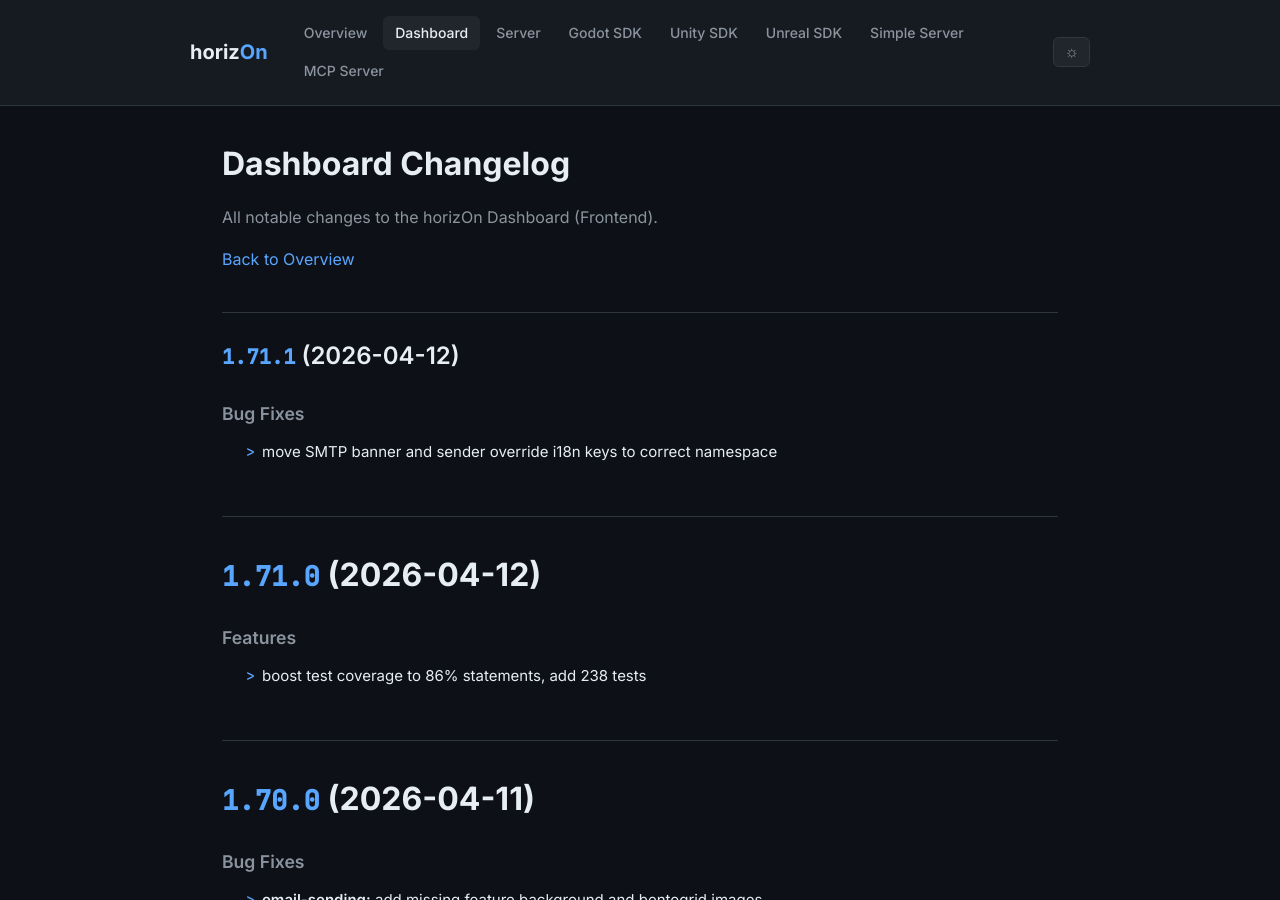
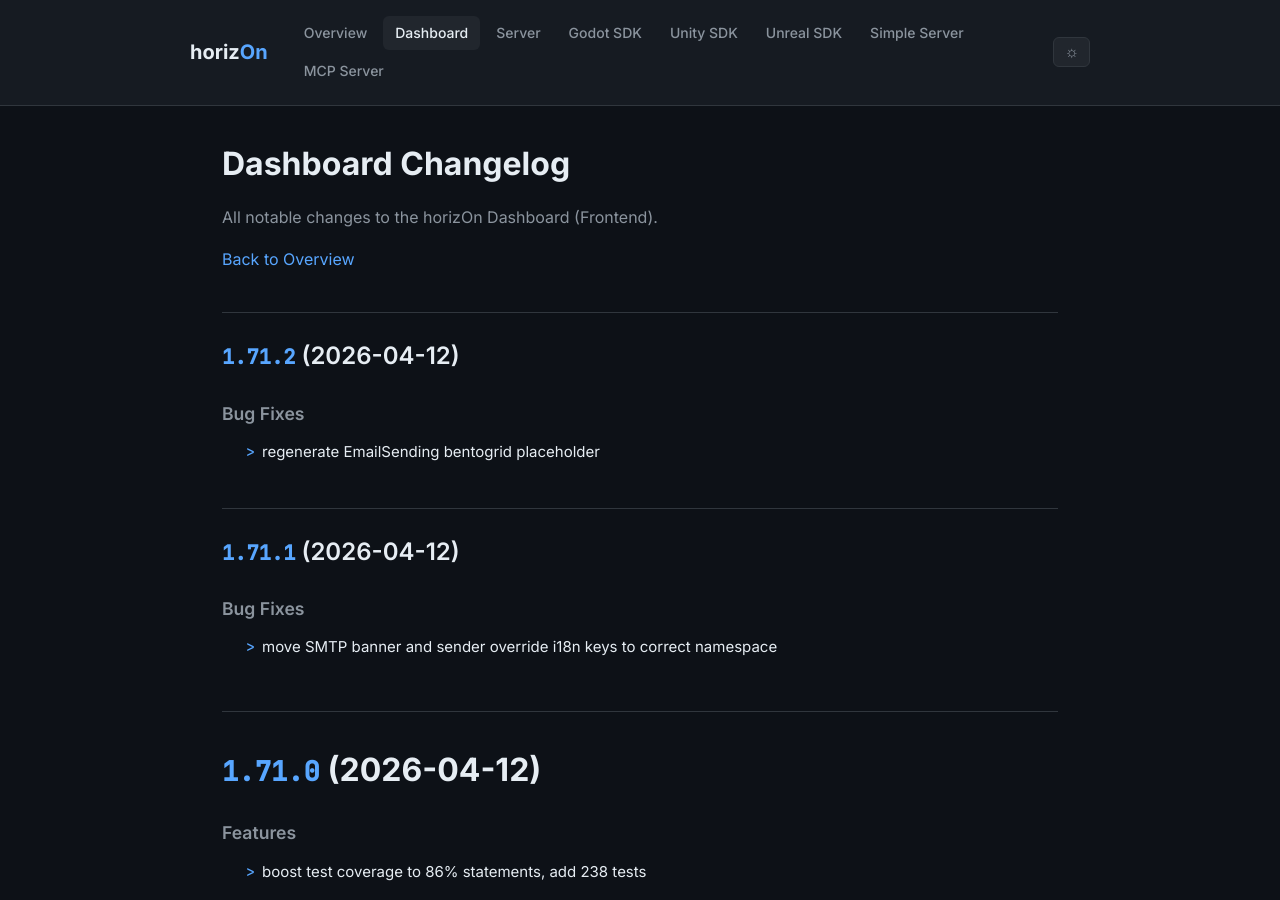
Before and after one commit to ProjectMakersDE/horizOn-Changelog, a Jekyll site: the page built from dashboard-changelog.md, in a window 1280 px wide and 900 px high. Built offline with Jekyll 4.4.1, drawn with Linux system fonts in a browser that asks for light colours.

Commit message:
chore: sync changelogs [skip ci]

```diff
--- a/dashboard-changelog.md
+++ b/dashboard-changelog.md
@@ -8,6 +8,13 @@ title: Dashboard Changelog
 All notable changes to the horizOn Dashboard (Frontend).
 
 [Back to Overview](.)
+
+## [1.71.2](https://github.com/ProjectMakersDE/horizOn-Dashboard/compare/v1.71.1...v1.71.2) (2026-04-12)
+
+
+### Bug Fixes
+
+* regenerate EmailSending bentogrid placeholder ([a312a37](https://github.com/ProjectMakersDE/horizOn-Dashboard/commit/a312a37905572f0ec7d485a5ec6fdb9a143445bf))
 
 ## [1.71.1](https://github.com/ProjectMakersDE/horizOn-Dashboard/compare/v1.71.0...v1.71.1) (2026-04-12)
 
```
Also changed, not shown: index.md (+1 -1 lines).
